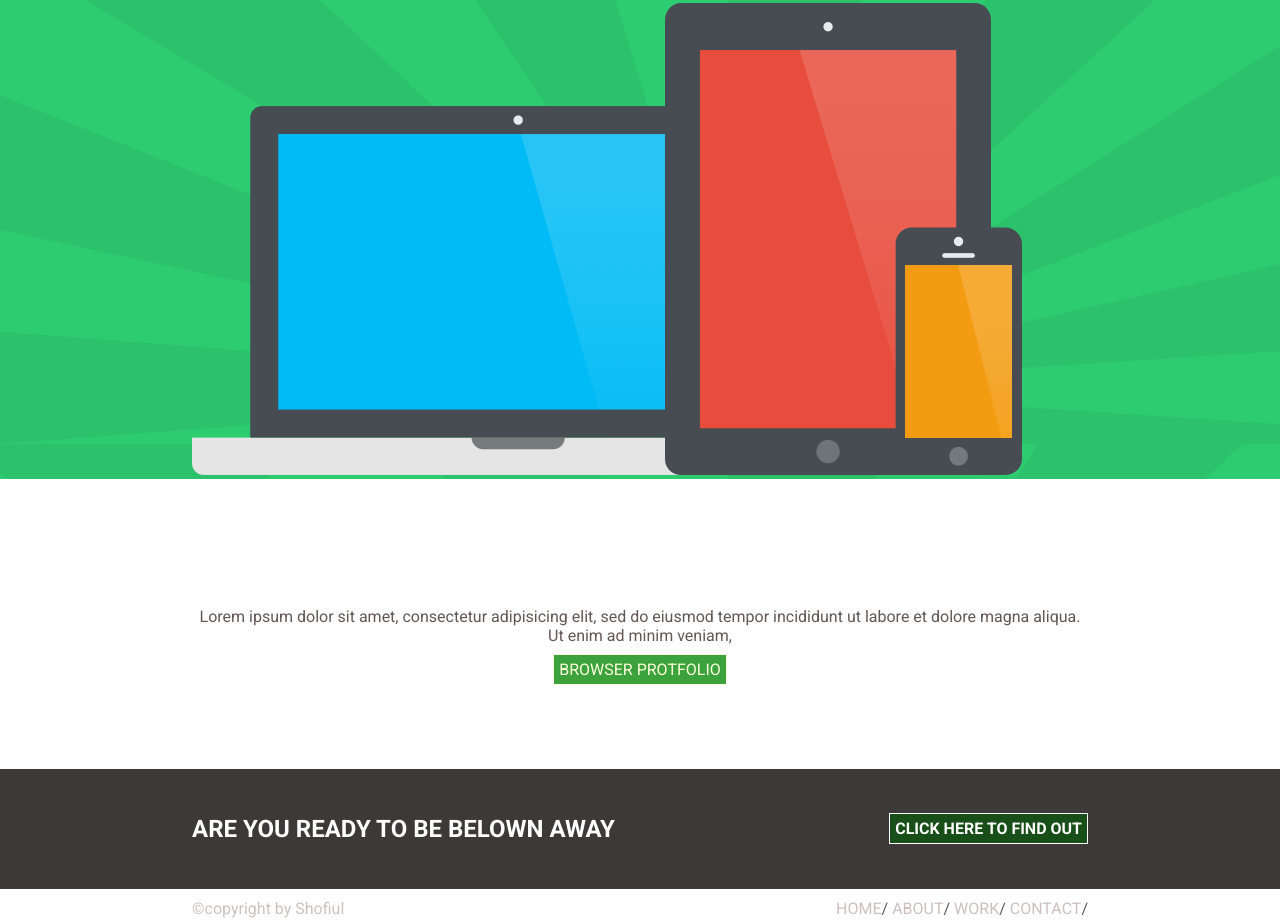
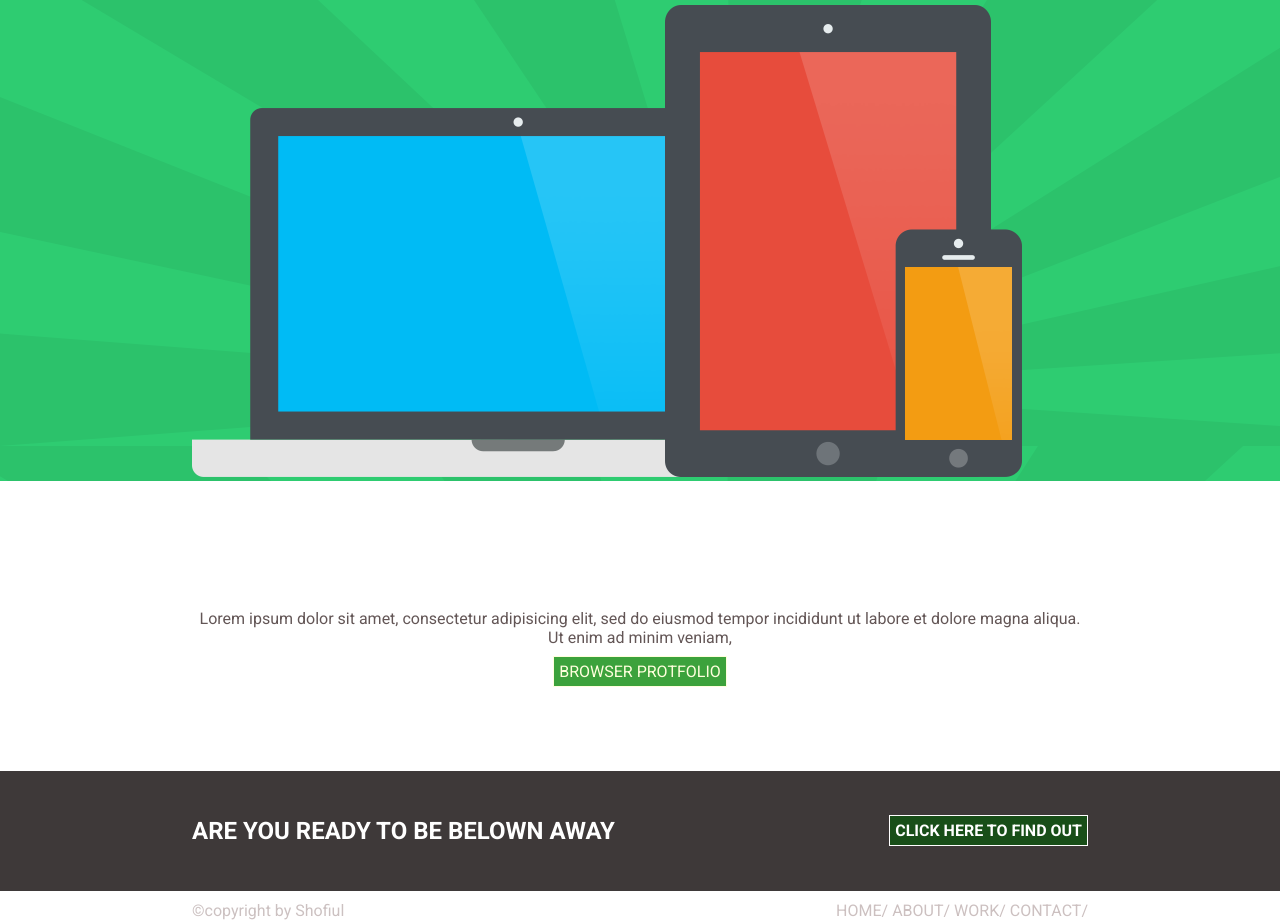
Before and after one commit to Shofiul735/class, a plain HTML site: page index.html in a window 1280 px wide. Shown: the part 200-1120 px from the top of the page. Drawn offline with Linux system fonts and the light colour scheme.

Commit message:
Update index.html

```diff
--- a/index.html
+++ b/index.html
@@ -30,6 +30,7 @@
     <!--header section end-->
     <nav>
     	<div class="container">
+        <hr>
     		<ul>
     			<li><a href="#">home</a></li>
     			<li><a href="#">about</a></li>
@@ -79,10 +80,10 @@
    		</div>
    		<div class="right">
    			<ul>
-   				<li><a href="#">home</a></li>/
-   				<li><a href="#">about</a></li>/
-   				<li><a href="#">work</a></li>/
-   				<li><a href="#">contact</a></li>/
+   				<li><a href="#">home/</a></li>
+   				<li><a href="#">about/</a></li>
+   				<li><a href="#">work/</a></li>
+   				<li><a href="#">contact/</a></li>
    			</ul>
    		</div>
    	</div>
```
